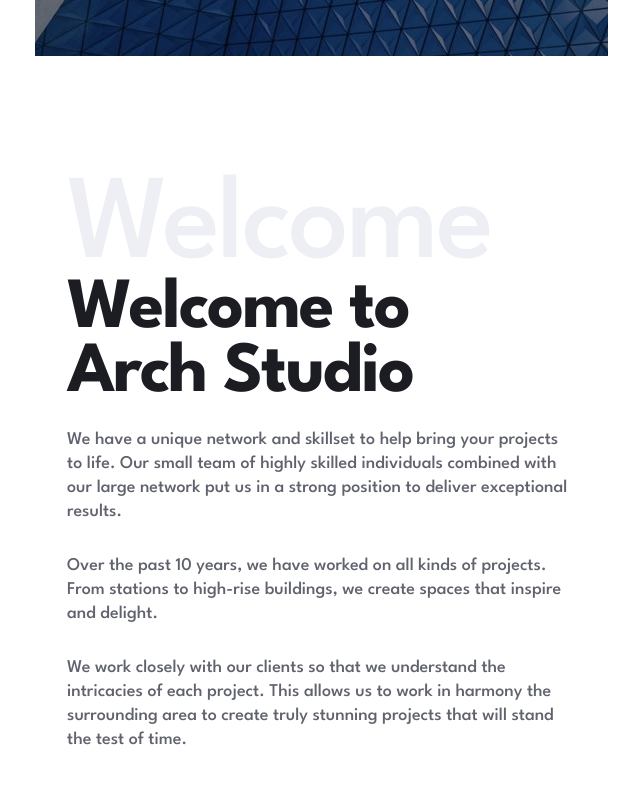
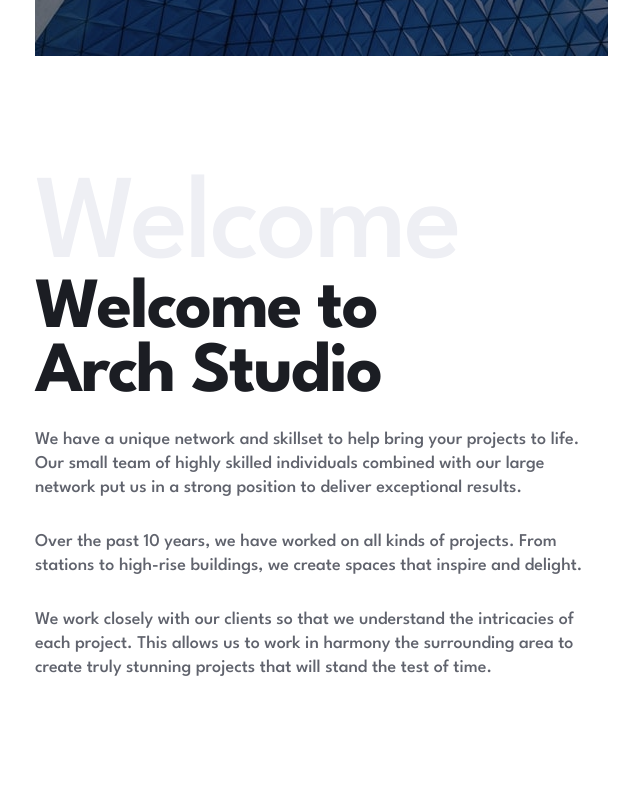
Before and after one commit to gigakhrz/arch-studio-multi-page-website, a Next.js app: page / in a window 1280 px wide. Shown: the part 760-1560 px from the top of the page, without its empty margins (319-959 px from the left). Built offline with nearby package versions, Linux system fonts and the light colour scheme.

Commit message:
remove padding

```diff
--- a/src/app/components/homeChilds/Welocome.tsx
+++ b/src/app/components/homeChilds/Welocome.tsx
@@ -1,6 +1,6 @@
 const Welcome = (): JSX.Element => {
   return (
-    <div className="flex flex-col gap-[69px] w-[375px] px-[32px] md:w-[572px] md:gap-0 md:mb-[130px]">
+    <div className="flex flex-col gap-[69px] w-[375px] px-[32px] md:w-[572px] md:gap-0 md:mb-[130px] md:p-0">
       <hr className="bg-[#C8CCD8] border-none w-[65px] h-[1px] md:hidden" />
       <h1 className="text-[120px] text-[#EEEFF4] leading-[200px] tracking-[-3px] hidden md:block mb-[-50px]">
         Welcome
```
